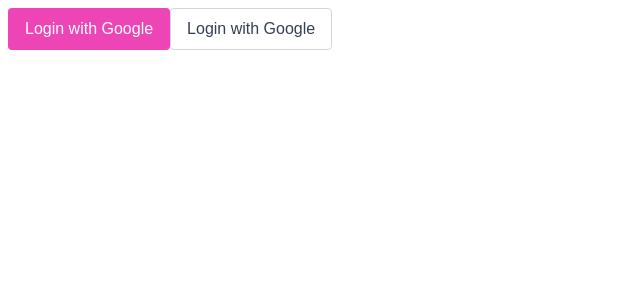
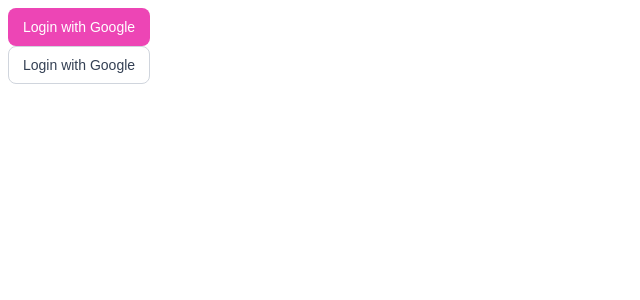
Before and after one commit to Dereje-getu-tadesse-10/keeply, a Next.js app: page / in a window 1280 px wide. Shown: the top 300 px of the page, without its empty margins (0-640 px from the left). Built offline with nearby package versions, Linux system fonts and the light colour scheme; a web font is replaced by a local one.

Commit message:
update: button style

```diff
--- a/src/app/globals.css
+++ b/src/app/globals.css
@@ -7,7 +7,7 @@
   --secondary-hover:  hsl(210, 10%, 98%);
   --secondary-shadow:  0px 0px 0px 4px hsl(220, 15%, 65%, 0.14), 0px 1px 2px 0px hsl(220, 43%, 11%, 0.05);
 
-  --border-radius-md: 4px;
+  --border-radius-md: 8px;
   --border-radius-full: 9999px;
 
   --text-md: 1rem;
--- a/src/components/ui/badge/badge.tsx
+++ b/src/components/ui/badge/badge.tsx
@@ -3,11 +3,11 @@
 
 import styles from "./badge.module.css";
 
-const badge = cva(styles.base, {
+const badge = cva(styles.badge, {
   variants: {
     intent: {
-      primary: [styles.badge, styles.primary],
-      secondary: [styles.badge, styles.secondary],
+      primary: styles.primary,
+      secondary: styles.secondary,
     },
   },
   defaultVariants: {
--- a/src/components/ui/button/button.module.css
+++ b/src/components/ui/button/button.module.css
@@ -1,15 +1,15 @@
 .button {
-    display: inline-block;
-    padding: 0.5rem 1rem;
-    border-radius: 0.25rem;
-    font-size: 1rem;
-    line-height: 1.5;
+    display: flex;
+    padding: var(--padding-md);
+    justify-content: center;
+    align-items: center;
+    gap: 4px;
+    border-radius: 8px;
+    font-size: 14px;
+    cursor: pointer;
+    border: 1px solid transparent;
+    transition: all 0.15s ease-in-out;
     text-align: center;
-    cursor: pointer;
-    user-select: none;
-    transition: all 0.15s ease-in-out;
-    border: 1px solid transparent;
-    outline: none;
 }
 
 .primary {
--- a/src/components/ui/button/button.tsx
+++ b/src/components/ui/button/button.tsx
@@ -3,11 +3,11 @@
 
 import styles from "./button.module.css";
 
-const button = cva(styles.base, {
+const button = cva(styles.button, {
   variants: {
     intent: {
-      primary: [styles.button, styles.primary],
-      secondary: [styles.button, styles.secondary],
+      primary: styles.primary,
+      secondary: styles.secondary,
     },
   },
   defaultVariants: {
```
